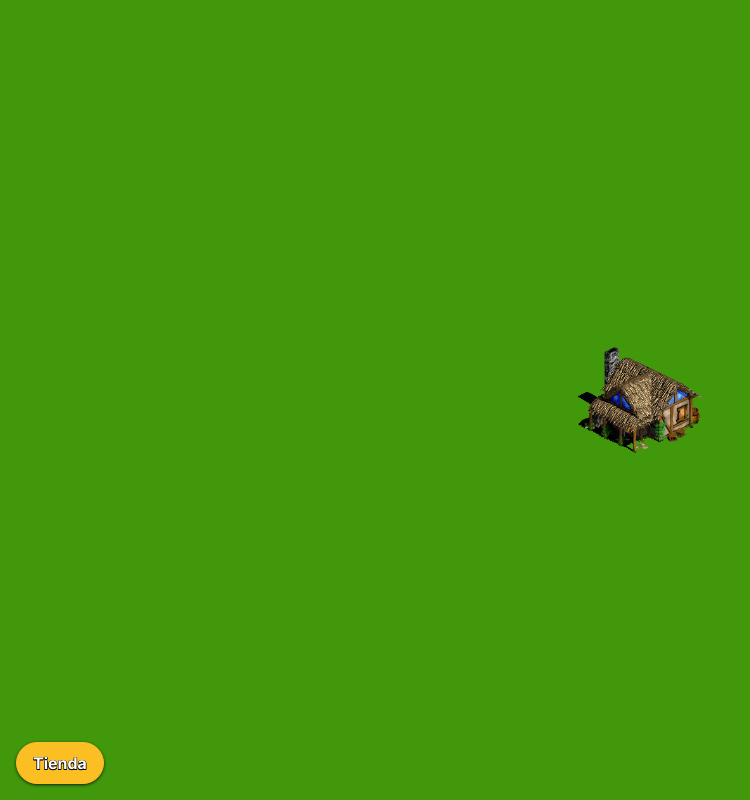
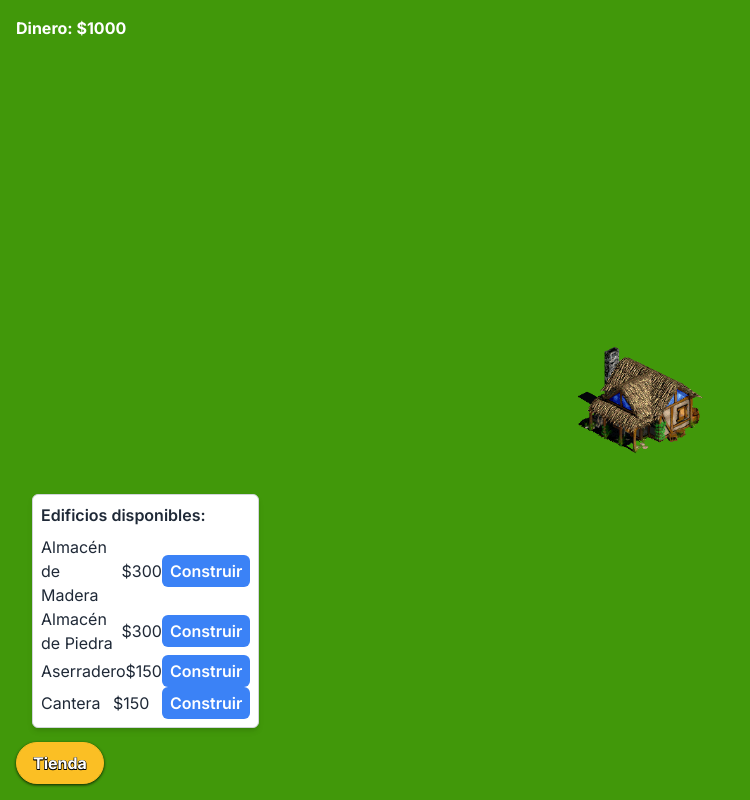
Before and after one commit to Faree2002/error404, a Next.js app in the folder juego-next/: page /game in a window 1280 px wide. Both pictures are taken after a click on the button "Tienda". Shown: the whole page, without its empty margins (0-750 px from the left). Built offline with nearby package versions, Linux system fonts and the light colour scheme.

Commit message:
Texto de dinero disponible y funcionalidad de tienda agregada (nombre, costo, boton de construccion con funcionalidad de restar del dinero disponible)

```diff
--- a/juego-next/src/app/game/page.tsx
+++ b/juego-next/src/app/game/page.tsx
@@ -1,17 +1,59 @@
-// pages/game.tsx
+'use client'
 
-import React from 'react';
+import React, { useState } from 'react';
+import AlmacenMadera from '../models/buildings/AlmacenMadera';
+import AlmacenPiedra from '../models/buildings/AlmacenPiedra';
+import Aserradero from '../models/buildings/Aserradero';
+import Cantera from '../models/buildings/Cantera';
+import Building from '../models/buildings/Building';
 
 function Game() {
+  const initialMoney = 1000; // Cantidad inicial de dinero
+  const [money, setMoney] = useState(initialMoney);
+  const [showBuildings, setShowBuildings] = useState(false); // Estado para mostrar/ocultar los edificios
+
+  const buildBuilding = (buildingCost: number) => {
+    if (money >= buildingCost) {
+      setMoney(money - buildingCost);
+      // Lógica para construir el edificio...
+    } else {
+      alert('No tienes suficiente dinero para construir este edificio.');
+    }
+  };
+
+  const buildingTypes = [
+    new AlmacenMadera(0, 0),
+    new AlmacenPiedra(0, 0),
+    new Aserradero(0, 0),
+    new Cantera(0, 0),
+    // Agrega más edificios según necesites
+  ];
+
+
   return (
-      <div className="bg-grassGreen min-h-screen flex items-center justify-center">
+    <div className="bg-grassGreen min-h-screen relative flex flex-col items-center justify-center">
+      <p className="text-white font-bold absolute top-0 left-0 m-4">Dinero: ${money}</p>
       <div className="relative h-64 w-64">
         <img src="/images/WE - House.png" alt="House" className="w-1/2 absolute top-1/2 left-1/2 transform -translate-x-1/2 -translate-y-1/2" />
       </div>
       <div className="absolute bottom-4 left-4">
-        <button className="bg-amber-400 hover:bg-amber-300 text-white font-bold drop-shadow-[0_1.2px_1.5px_rgba(0,0,0,0.8)] py-2 px-4 border border-amber-400 rounded-full" style={{ textShadow: '0.5px 0.5px black, -0.5px -0.5px black, 0.5px -0.5px black, -0.5px 0.5px black' }}>
+        <button onClick={() => setShowBuildings(!showBuildings)} className="bg-amber-400 hover:bg-amber-300 text-white font-bold drop-shadow-[0_1.2px_1.5px_rgba(0,0,0,0.8)] py-2 px-4 border border-amber-400 rounded-full" style={{ textShadow: '0.5px 0.5px black, -0.5px -0.5px black, 0.5px -0.5px black, -0.5px 0.5px black' }}>
           Tienda
         </button>
+        {showBuildings && (
+          <div className="absolute bottom-14 left-4 bg-white p-2 border border-gray-300 rounded-md shadow-md">
+            <h3 className="text-gray-800 font-semibold mb-2">Edificios disponibles:</h3>
+            <ul>
+              {buildingTypes.map((building, index) => (
+                <li key={index} className="text-gray-800 flex justify-between items-center">
+                  <span>{building.name}</span>
+                  <span>${building.cost}</span>
+                  <button onClick={() => buildBuilding(building.cost)} className="bg-blue-500 hover:bg-blue-600 text-white font-semibold py-1 px-2 rounded-md">Construir</button>
+                </li>
+              ))}
+            </ul>
+          </div>
+        )}
       </div>
     </div>
   );
--- a/juego-next/src/app/models/buildings/AlmacenMadera.tsx
+++ b/juego-next/src/app/models/buildings/AlmacenMadera.tsx
@@ -1,6 +1,16 @@
+import Building from './Building';
+
 class AlmacenMadera extends Building {
+  name: string;
+  cost: number;
+  capacity: number;
+  description: string;
     constructor(positionX: number, positionY: number) {
-      super(positionX, positionY, 300, 1500); // Costo: 300, capacidad: 1500
+      super(positionX, positionY); // Costo: 300, capacidad: 1500
+      this.name = "Almacén de Madera"; // Establecer el nombre del almacén de madera
+      this.cost = 300; // Establece el costo
+      this.capacity = 1500; // Establece la capacidad
+      this.description = "Almacena madera.";
       // Otros atributos específicos del almacen de madera
     }
 
--- a/juego-next/src/app/models/buildings/AlmacenPiedra.tsx
+++ b/juego-next/src/app/models/buildings/AlmacenPiedra.tsx
@@ -1,6 +1,16 @@
+import Building from './Building';
+
 class AlmacenPiedra extends Building {
+  name: string;
+  cost: number;
+  capacity: number;
+  description: string;
     constructor(positionX: number, positionY: number) {
-      super(positionX, positionY, 300, 1500); // Costo: 300, capacidad: 1500
+      super(positionX, positionY); // Costo: 300, capacidad: 1500
+      this.name = "Almacén de Piedra"; // Establecer el nombre del almacén de piedra
+      this.cost = 300; // Establece el costo
+      this.capacity = 1500; // Establece la capacidad
+      this.description = "Almacena piedra.";
       // Otros atributos específicos del almacen de piedra
     }
 
--- a/juego-next/src/app/models/buildings/Aserradero.tsx
+++ b/juego-next/src/app/models/buildings/Aserradero.tsx
@@ -1,9 +1,19 @@
+import Building from './Building';
+
 class Aserradero extends Building {
+  name: string;
+  cost: number;
+  capacity: number;
+  description: string;
     woodProductionRate: number; // Add this line to define the property
     wood: number;
     lastCollectionTime: number;
     constructor(positionX: number, positionY: number) {
-      super(positionX, positionY, 150, 1000); // Costo: 150, capacidad: 1000
+      super(positionX, positionY); // Costo: 150, capacidad: 1000
+      this.name = "Aserradero"; // Establecer el nombre del aserradero
+      this.cost = 150; // Establece el costo
+      this.capacity = 1000; // Establece la capacidad
+      this.description = "Genera madera (4 por minuto).";
       this.woodProductionRate = 4; // Producción de madera por minuto
       this.wood = 0; // Inicialmente el aserradero no tiene madera recolectada
       this.lastCollectionTime = 0;
--- a/juego-next/src/app/models/buildings/Building.tsx
+++ b/juego-next/src/app/models/buildings/Building.tsx
@@ -1,13 +1,9 @@
 class Building {
   positionX: number;
   positionY: number;
-  cost: number;
-  capacity: number;
-    constructor(positionX: number, positionY: number, cost: number, capacity: number) {
+    constructor(positionX: number, positionY: number) {
       this.positionX = positionX;
       this.positionY = positionY;
-      this.cost = cost;
-      this.capacity = capacity;
       // Otros atributos comunes
     }
 
@@ -22,3 +18,5 @@ class Building {
 
     // Otros métodos comunes
   }
+
+  export default Building;
--- a/juego-next/src/app/models/buildings/Cantera.tsx
+++ b/juego-next/src/app/models/buildings/Cantera.tsx
@@ -1,9 +1,19 @@
+import Building from './Building';
+
 class Cantera extends Building {
+  name: string;
+  cost: number;
+  capacity: number;
+  description: string;
     stoneProductionRate: number; // Add this line to define the property
     stone: number;
     lastCollectionTime: number;
     constructor(positionX: number, positionY: number) {
-      super(positionX, positionY, 150, 1000); // Costo: 150, capacidad: 1000
+      super(positionX, positionY); // Costo: 150, capacidad: 1000
+      this.name = "Cantera"; // Establecer el nombre de la cantera
+      this.cost = 150; // Establece el costo
+      this.capacity = 1000; // Establece la capacidad
+      this.description = "Genera piedra (4 por minuto).";
       this.stoneProductionRate = 4; // Producción de piedra por minuto
       this.stone = 0; // Inicialmente la cantera no tiene piedra recolectada
       this.lastCollectionTime = 0;
```
Lines whose indentation alone changed are shown as unchanged.
